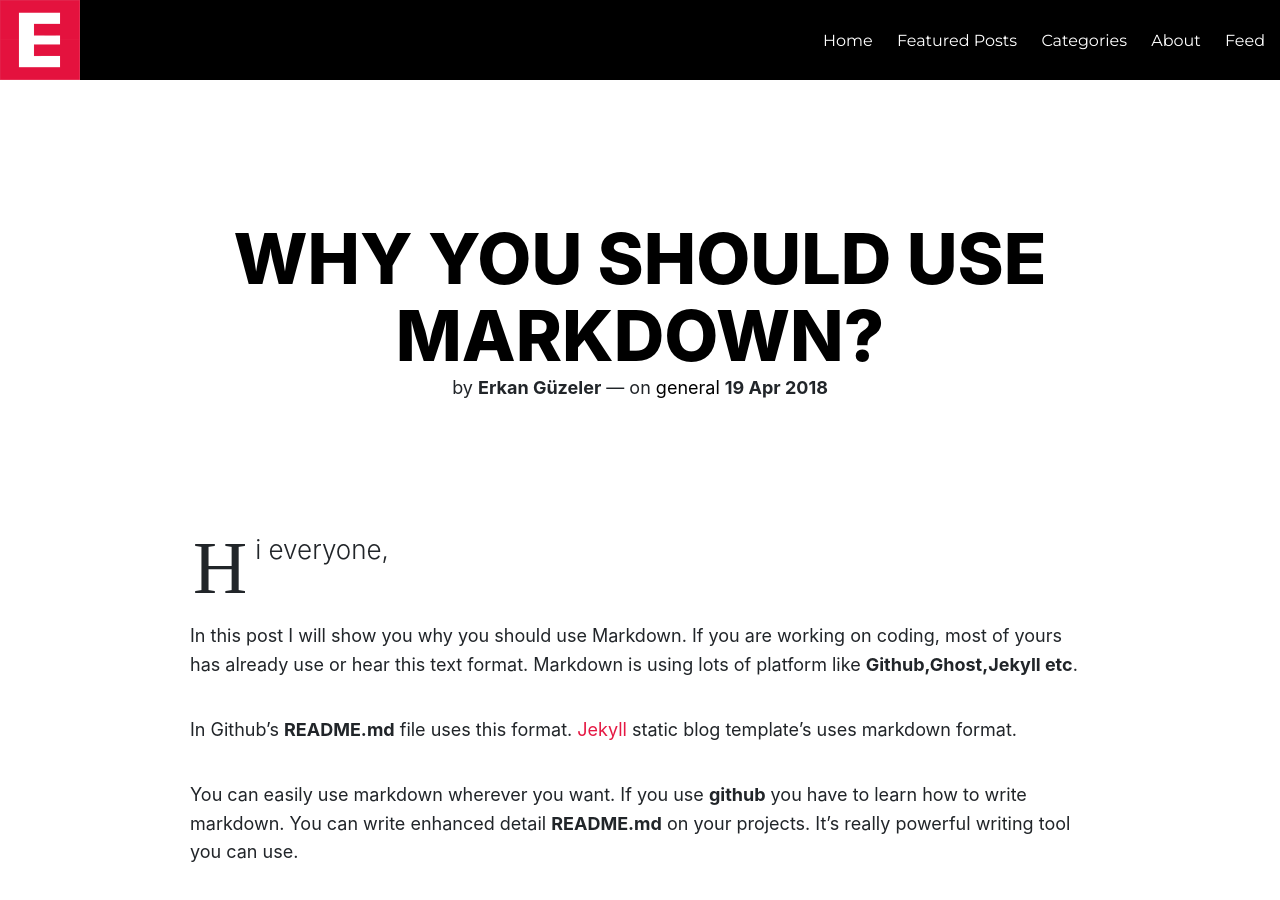
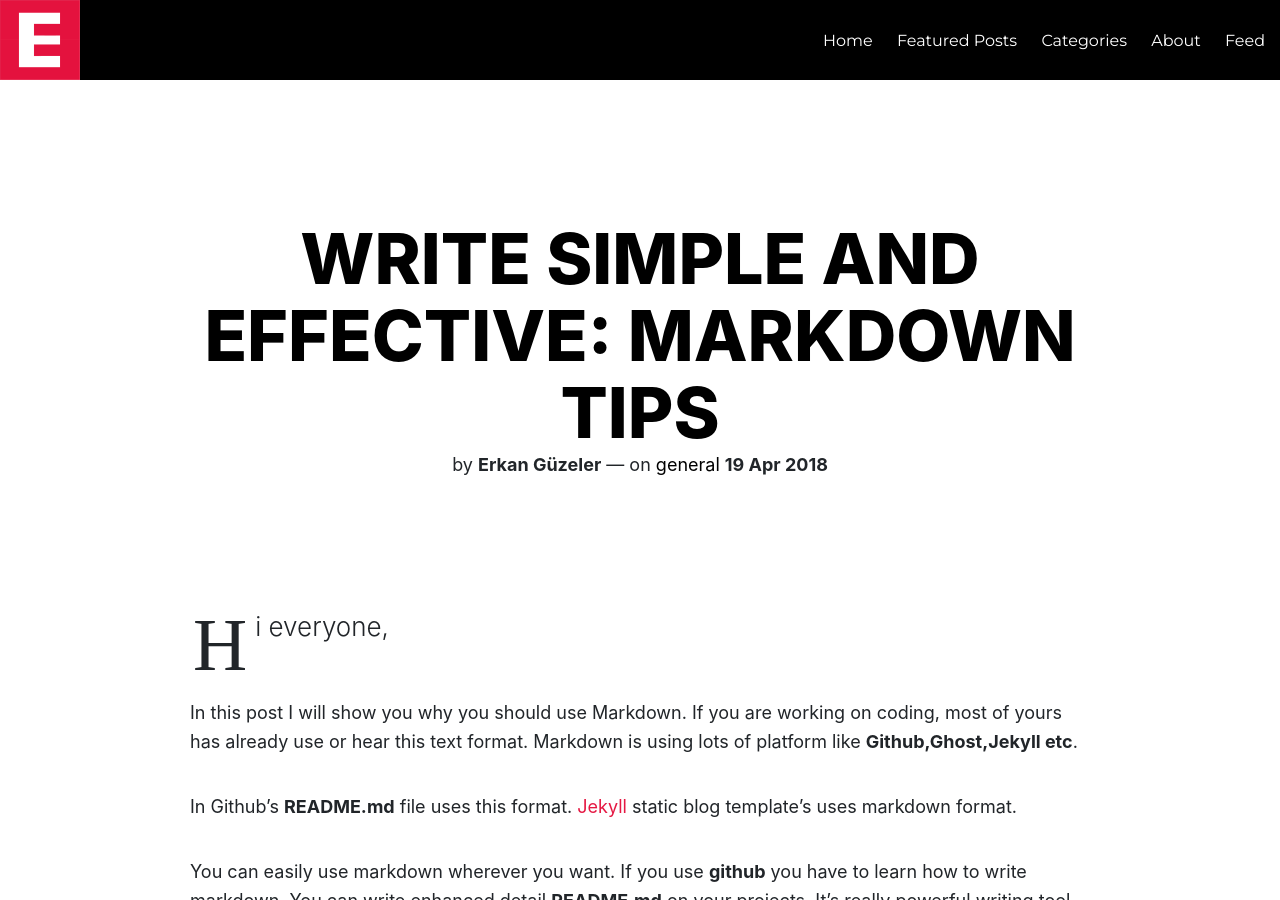
Before and after one commit to coderkan/coderkan.github.io, a Jekyll site: the page built from _posts/2018-04-19-write-simple-and-effective-use-markdown.md, in a window 1280 px wide and 900 px high. Built offline with Jekyll 4.4.1, drawn with Linux system fonts in a browser that asks for light colours; nearby versions of some CDN libraries; comment, search, counter and statistics services are not loaded.

Commit message:
changed markdown post name

```diff
--- a/_posts/2018-04-19-why-you-should-use-markdown.md
+++ b/_posts/2018-04-19-write-simple-and-effective-use-markdown.md
@@ -1,6 +1,6 @@
 ---
 layout: post
-title: "Why you should use Markdown?"
+title: "Write Simple and Effective: Markdown Tips"
 description:
 headline:
 modified: 2017-04-19
```
